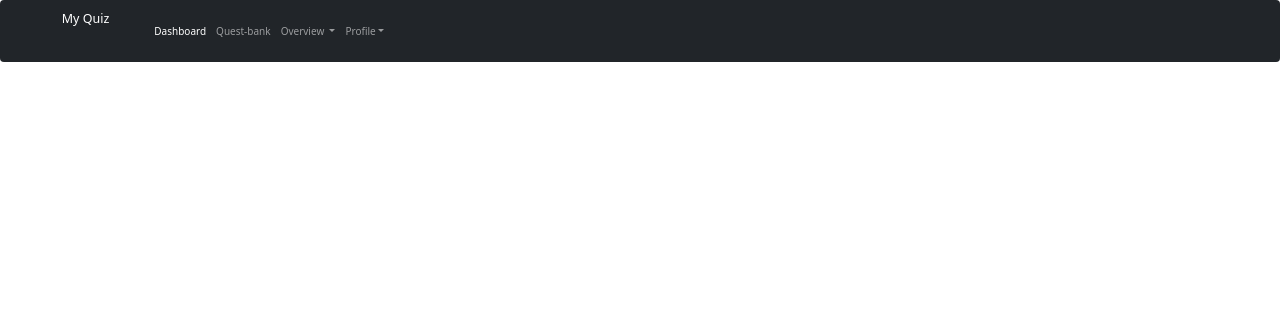
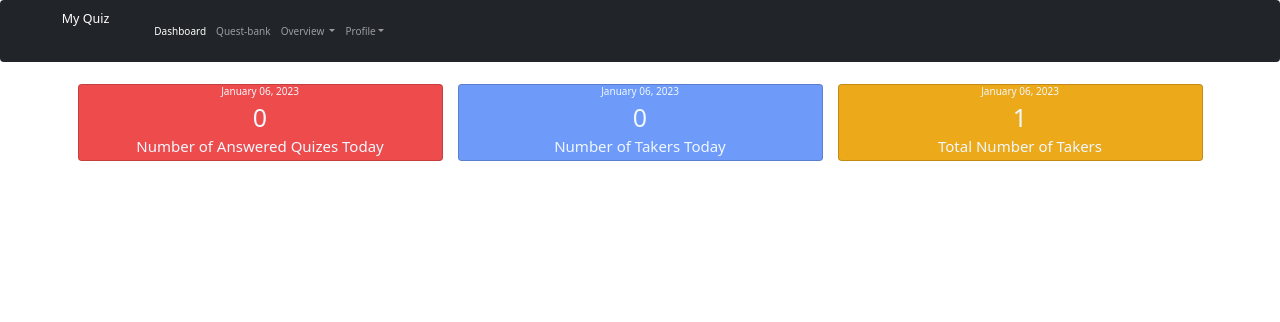
Before and after one commit to virgilxu123/onlinequiz, a PHP site: page /admin/index.php in a window 1280 px wide. Shown: the top 322 px of the page. Run offline with PHP 8.4, Linux system fonts and the light colour scheme; data comes from the database, SQL or seed files in the repository; tables that the repository leaves empty or names only in its code hold one stand-in row (values such as "Sample post"); some libraries are stand-ins or nearby versions.

Commit message:
made changes

```diff
--- a/admin/admin_login.php
+++ b/admin/admin_login.php
@@ -1,6 +1,8 @@
     <?php
+        include("../class/users.php");
+        $admin = new users();
 
-        $conn = new mysqli("localhost", "root", "", "quiz_oops");
+        $conn = $admin->conn;
 
         $login_err="";
         if(isset($_POST['signin'])) {
--- /dev/null
+++ b/admin/dashboard.css
@@ -0,0 +1,13 @@
+.card1 {
+    background-color: rgb(238, 76, 76);
+    color: aliceblue;
+
+}
+.card2 {
+    background-color: rgb(110, 154, 250);
+    color: aliceblue;
+}
+.card3 {
+    background-color: rgb(236, 169, 26);
+    color: aliceblue;
+}
--- a/admin/index.php
+++ b/admin/index.php
@@ -3,6 +3,21 @@
 $cat=new users;
 $category=$cat->cat_shows();
 //print_r($category);
+
+$conn = $cat->conn;
+$today = Date('Y-m-d');
+$sql = "SELECT * FROM quiz_takers WHERE date='$today'";
+$result = $conn->query($sql);
+$numberOfQuizAnsweredToday = $result->num_rows;
+$row = $result->fetch_assoc();
+
+$result2 = $conn->query("SELECT COUNT(DISTINCT taker_id) AS num_rows FROM quiz_takers WHERE date='$today'");
+$row2 = $result2->fetch_assoc();
+$numberOfTakersToday = $row2['num_rows'];
+
+$result3 = $conn->query("SELECT COUNT(DISTINCT taker_id) AS num_rows FROM quiz_takers");
+$row3 = $result3->fetch_assoc();
+$totalNumberOfTakers = $row3['num_rows'];
 ?>
 <!DOCTYPE html>
 <html lang="en">
@@ -28,7 +43,7 @@
     <link href="..//css/ie10-viewport-bug-workaround.css" rel="stylesheet">
 
     <!-- Custom styles for this template -->
-    <link href="../css/dashboard.css" rel="stylesheet">
+    <link href="dashboard.css" rel="stylesheet">
 
     <!-- Just for debugging purposes. Don't actually copy these 2 lines! -->
     <!--[if lt IE 9]><script src="../../assets/js/ie8-responsive-file-warning.js"></script><![endif]-->
@@ -83,7 +98,49 @@
       </div>
     </nav>
     <div  class="dashboard">
-      <h2 class="ms-5">DASHBOARD</h2>
+      <div class="text-center my-5">
+        <h2 class="ms-5">DASHBOARD</h2>
+      </div>
+      <div class="container">
+        <div class="row">
+          <div class="col-md-4">
+            <div class="card text-center card1">
+              <?php
+                $date = date("Y-m-d");
+                $formatted_date = strftime("%B %d, %Y", strtotime($date));
+                $formatted_date = ucwords($formatted_date);
+                echo '<h6>'.$formatted_date.'<br>'.'</h6>';
+                echo '<h1>'.$numberOfQuizAnsweredToday.'<br>'.'</h1>';
+                echo '<h4>Number of Answered Quizes Today</h4>';
+              ?>
+            </div>
+          </div>
+          <div class="col-md-4">
+            <div class="card text-center card2">
+              <?php
+                $date = date("Y-m-d");
+                $formatted_date = strftime("%B %d, %Y", strtotime($date));
+                $formatted_date = ucwords($formatted_date);
+                echo '<h6>'.$formatted_date.'<br>'.'</h6>';
+                echo '<h1>'.$numberOfTakersToday.'<br>'.'</h1>';
+                echo '<h4>Number of Takers Today</h4>';
+              ?>
+            </div>
+          </div>
+          <div class="col-md-4">
+            <div class="card text-center card3">
+              <?php
+                $date = date("Y-m-d");
+                $formatted_date = strftime("%B %d, %Y", strtotime($date));
+                $formatted_date = ucwords($formatted_date);
+                echo '<h6>'.$formatted_date.'<br>'.'</h6>';
+                echo '<h1>'.$totalNumberOfTakers.'<br>'.'</h1>';
+                echo '<h4>Total Number of Takers</h4>';
+              ?>
+            </div>
+          </div>
+        </div>
+      </div>
     </div>
 
 
--- a/home.php
+++ b/home.php
@@ -60,7 +60,7 @@
 					<?php
 					foreach($profile->cat as $category)
 					{?>
-						         <option value="<?php echo $category['id']; ?>"><?php echo $category['category']; ?></option>
+						         <option value="<?php echo $category['id'];?>"><?php echo $category['category']; ?></option>
 							<?php	 } ?>
 				                     </select><br>
 									 <center><input type="submit"  value="submit" class="btn btn-primary" ></center>
@@ -93,7 +93,7 @@
 				{ ?>
 
 						  <tr>
-							<td><?php echo $prof['id']; ?></td>
+							<td><?php echo $prof['id']; $_SESSION['id']=$prof['id']?></td>
 							<td><?php echo $prof['name']; ?></td>
 							<td><?php echo $prof['email']; ?></td>
 							<td><img src="img/<?php echo $prof['img'] ?>" alt="" width="150px" height="150px"/></td>
--- a/qus_show.php
+++ b/qus_show.php
@@ -2,7 +2,7 @@
 include("class/users.php");
 $qus=new users;
 $cat=$_POST['cat'];
-$qus->qus_show($cat);
+$category = $qus->qus_show($cat);
 $_SESSION['cat']=$cat;
 ?>
 
@@ -121,7 +121,7 @@
       </tbody>
   </table>
   <?php $i++; }?>
-   <center><input type="submit"  value="submit" class="btn btn-success"/></center>
+   <center><input type="submit"  name="submit" value="submit" class="btn btn-success"/></center>
    </form>
   </div>
   <div class="col-sm-2"></div>
--- a/store/answer.php
+++ b/store/answer.php
@@ -1,5 +1,5 @@
 <?php
-include "class/users.php";
+include "../class/users.php";
 $answer=new users;
 //extract($_POST);
 
```
Also changed, not shown: admin/admin.css (deleted, +0 -7 lines), answer.php (+18 -2 lines).
